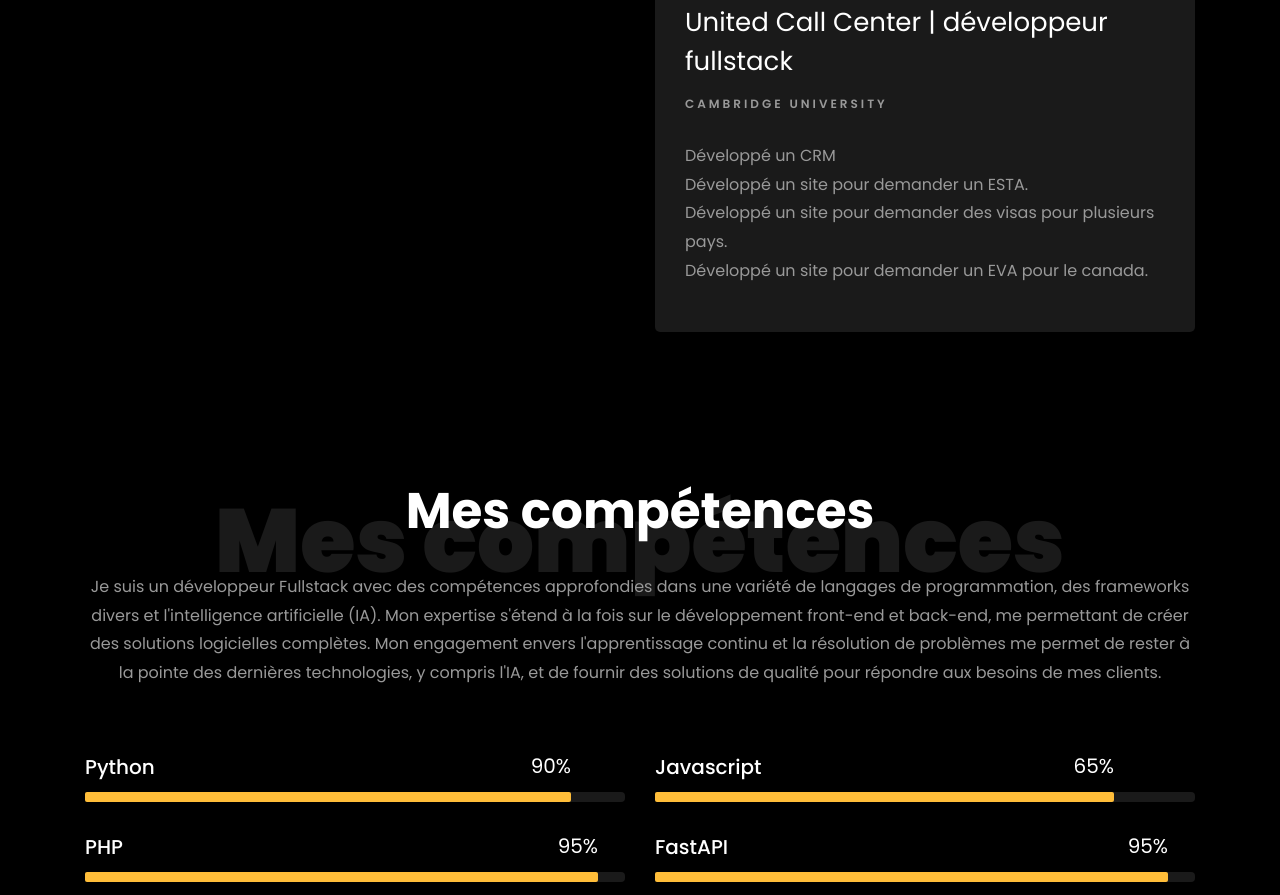
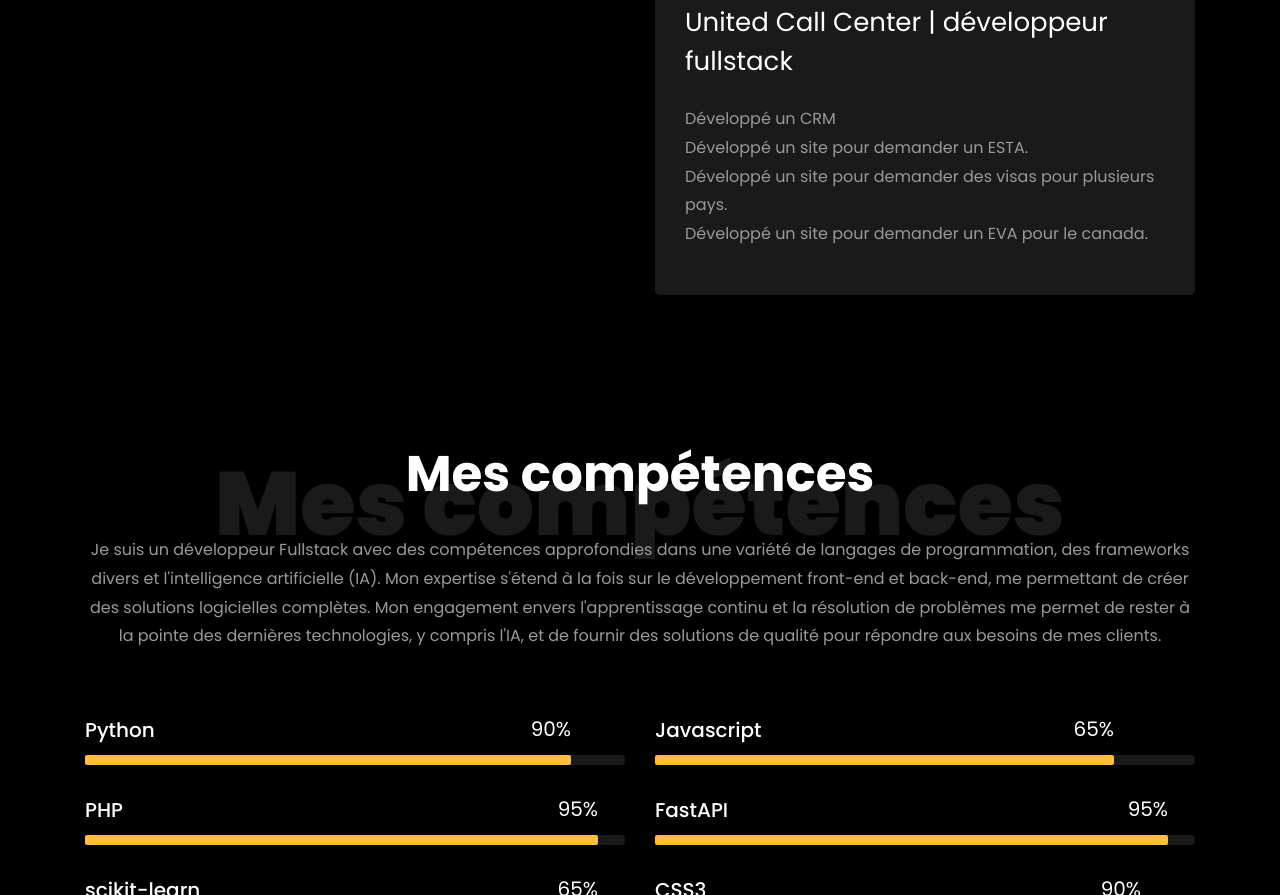
Before and after one commit to naharisoa/portfolio_naharisoa, a plain HTML site: page index.html in a window 1280 px wide. Shown: the part 2444-3339 px from the top of the page. Drawn offline with Linux system fonts and the light colour scheme; files whose address does not match are found by name.

Commit message:
premier mise a jour

```diff
--- a/index.html
+++ b/index.html
@@ -181,7 +181,7 @@
     				<div class="resume-wrap ftco-animate">
     					<span class="date">Mars 2023 – Aujourd’hui</span>
     					<h2>United Call Center | développeur fullstack</h2>
-    					<span class="position">Cambridge University</span>
+    					<!--<span class="position">Cambridge University</span>-->
     					<p class="mt-4">
 							Développé un CRM
 							<br> Développé un site pour demander un ESTA.
```
